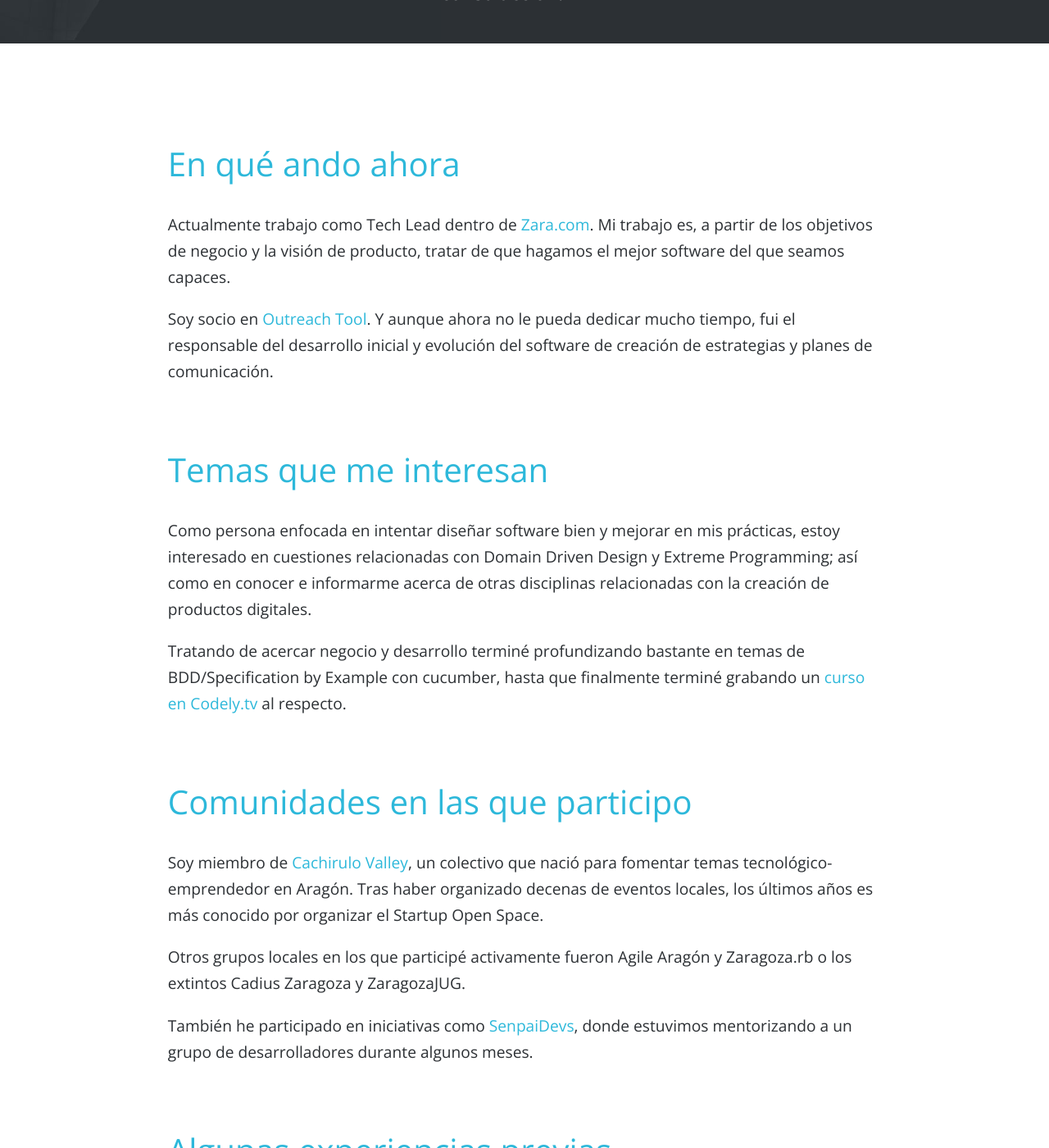
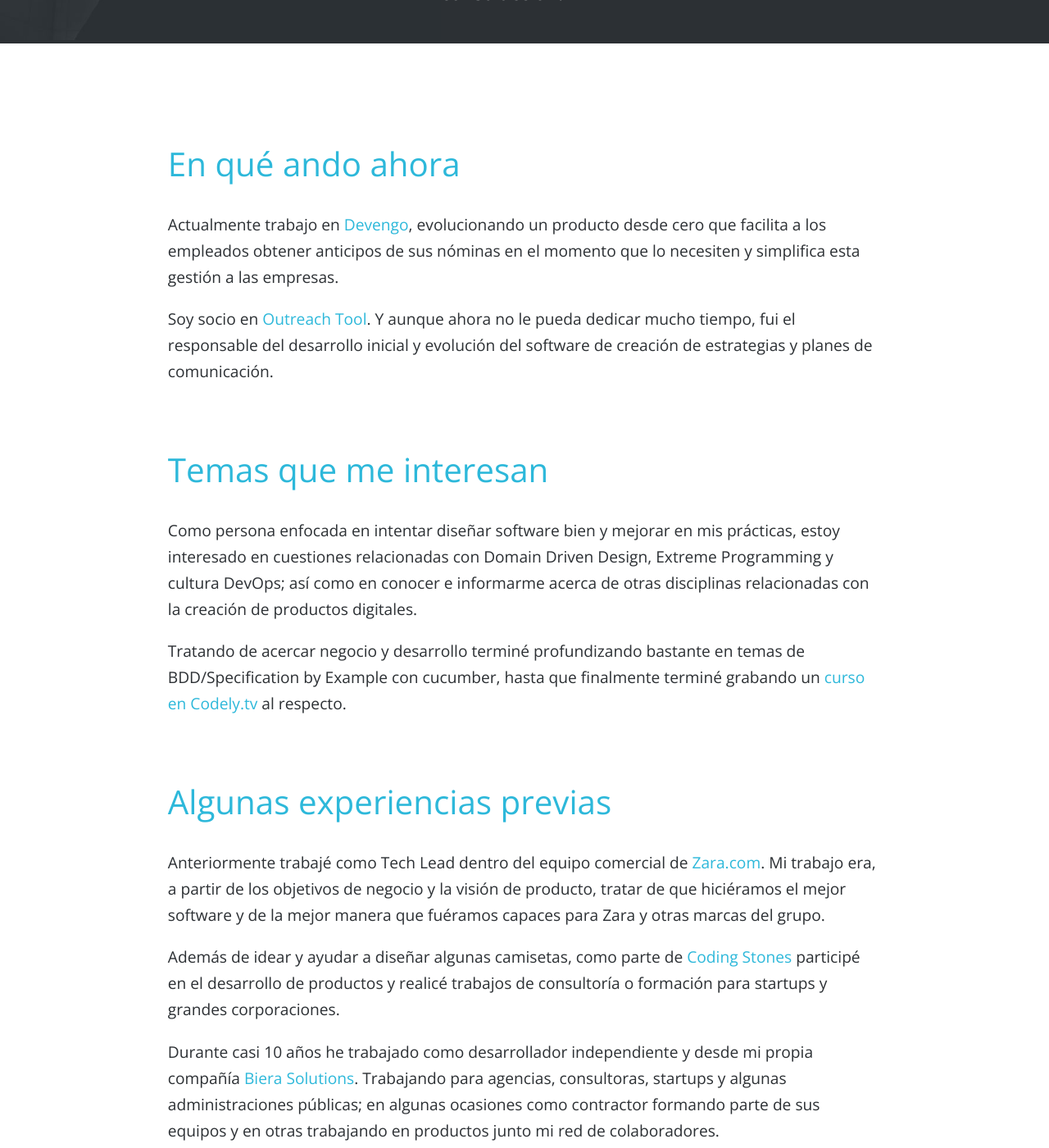
Before and after one commit to danilat/danilat.github.io, a Jekyll site: the page built from index.html, in a window 1280 px wide and 1400 px high, scrolled down 422 px. Shown: the whole window at 82% size. Built offline with Jekyll 4.4.1, drawn with Linux system fonts in a browser that asks for light colours; some of the changed text lies outside the part shown.

Commit message:
Updating the content with the current and past job, and reordening past experiences and communities sections

```diff
--- a/index.html
+++ b/index.html
@@ -13,28 +13,30 @@ layout: one_column
     <section class="resume">
         <article>
             <h2>En qué ando ahora</h2>
-            <p>Actualmente trabajo como Tech Lead dentro de <a href="https://www.zara.com/">Zara.com</a>. Mi trabajo es, a partir de los objetivos de negocio y la visión de producto, tratar de que hagamos el mejor software del que seamos capaces.</p>
+            <p>Actualmente trabajo en <a href="https://www.devengo.com/">Devengo</a>, evolucionando un producto desde cero que facilita a los empleados obtener anticipos de sus nóminas en el momento que lo necesiten y simplifica esta gestión a las empresas.</p>
             <p>Soy socio en <a href="https://www.outreachtool.com/">Outreach Tool</a>. Y aunque ahora no le pueda dedicar mucho tiempo, fui el responsable del desarrollo inicial y evolución del software de creación de estrategias y planes de comunicación.</p>
         </article>
 
         <article>
             <h2>Temas que me interesan</h2>
-            <p>Como persona enfocada en intentar diseñar software bien y mejorar en mis prácticas, estoy interesado en cuestiones relacionadas con Domain Driven Design y Extreme Programming; así como en conocer e informarme acerca de otras disciplinas relacionadas con la creación de productos digitales. </p>
+            <p>Como persona enfocada en intentar diseñar software bien y mejorar en mis prácticas, estoy interesado en cuestiones relacionadas con Domain Driven Design, Extreme Programming y cultura DevOps; así como en conocer e informarme acerca de otras disciplinas relacionadas con la creación de productos digitales. </p>
             <p>Tratando de acercar negocio y desarrollo terminé profundizando bastante en temas de BDD/Specification by Example con cucumber, hasta que finalmente terminé grabando un <a href="https://pro.codely.tv/library/buenas-practicas-de-bdd-con-cucumber/65205/about/">curso en Codely.tv</a> al respecto.</p>
+        </article>
+
+        <article>
+            <h2>Algunas experiencias previas</h2>
+            <p>Anteriormente trabajé como Tech Lead dentro del equipo comercial de <a href="https://www.zara.com/">Zara.com</a>. Mi trabajo era, a partir de los objetivos de negocio y la visión de producto, tratar de que hiciéramos el mejor software y de la mejor manera que fuéramos capaces para Zara y otras marcas del grupo.</p>
+            <p>Además de idear y ayudar a diseñar algunas camisetas, como parte de <a href="http://codingstones.com/">Coding Stones</a> participé en el desarrollo de productos y realicé trabajos de consultoría o formación para startups y grandes corporaciones.</p>
+            <p>Durante casi 10 años he trabajado como desarrollador independiente y desde mi propia compañía <a href="http://www.bierasolutions.com/">Biera Solutions</a>. Trabajando para agencias, consultoras, startups y algunas administraciones públicas; en algunas ocasiones como contractor formando parte de sus equipos y en otras trabajando en productos junto mi red de colaboradores. </p>
+            <p>Co-fundé <a href="https://www.linkedin.com/company/jobsket/about/">Jobsket</a>, una startup que quería revolucionar el sector de la búsqueda de empleo y que desgraciadamente acabamos cerrando. Pero me llevé muchos aprendizajes de cantidad de errores y algunos aciertos que tuvimos haciendo producto y desarrollando el negocio.</p>
         </article>
 
         <article>
             <h2>Comunidades en las que participo</h2>
             <p>Soy miembro de <a href="http://www.cachirulovalley.com/">Cachirulo Valley</a>, un colectivo que nació para fomentar temas tecnológico-emprendedor en Aragón. Tras haber organizado decenas de eventos locales, los últimos años es más conocido por organizar el Startup Open Space.</p>
-            <p>Otros grupos locales en los que participé activamente fueron Agile Aragón y Zaragoza.rb o los extintos Cadius Zaragoza y ZaragozaJUG.</p>
+            <p>En mi tiempo viviendo en Coruña ayudé a montar quedadas informales sobre Extreme Programmers bajo el paraguas de Agile Coruña. Ahora hago lo propio bajo el grupo de Agile Zaragoza.</p>
+            <p>Otros grupos locales en los que participé activamente fueron los extintos Zaragoza.rb, Cadius Zaragoza y ZaragozaJUG.</p>
             <p>También he participado en iniciativas como <a href="http://madeinzaragoza.es/blog/senpaidevs-mentorizacion-intensiva-de-programadores-para-programadores/">SenpaiDevs</a>, donde estuvimos mentorizando a un grupo de desarrolladores durante algunos meses.</p>
-        </article>
-
-        <article>
-            <h2>Algunas experiencias previas</h2>
-            <p>Además de idear y ayudar a diseñar algunas camisetas, como parte de <a href="http://codingstones.com/">Coding Stones</a> participé en el desarrollo de productos y realicé trabajos de consultoría o formación para startups y grandes corporaciones.</p>
-            <p>Durante casi 10 años he trabajado como desarrollador independiente y desde mi propia compañía <a href="http://www.bierasolutions.com/">Biera Solutions</a>. Trabajando para agencias, consultoras, startups y algunas administraciones públicas; en algunas ocasiones como contractor formando parte de sus equipos y en otras trabajando en productos junto mi red de colaboradores. </p>
-            <p>Co-fundé <a href="https://www.linkedin.com/company/jobsket/about/">Jobsket</a>, una startup que quería revolucionar el sector de la búsqueda de empleo y que desgraciadamente acabamos cerrando. Pero me llevé muchos aprendizajes de cantidad de errores y algunos aciertos que tuvimos haciendo producto y desarrollando el negocio.</p>
         </article>
 
         <article>
```
